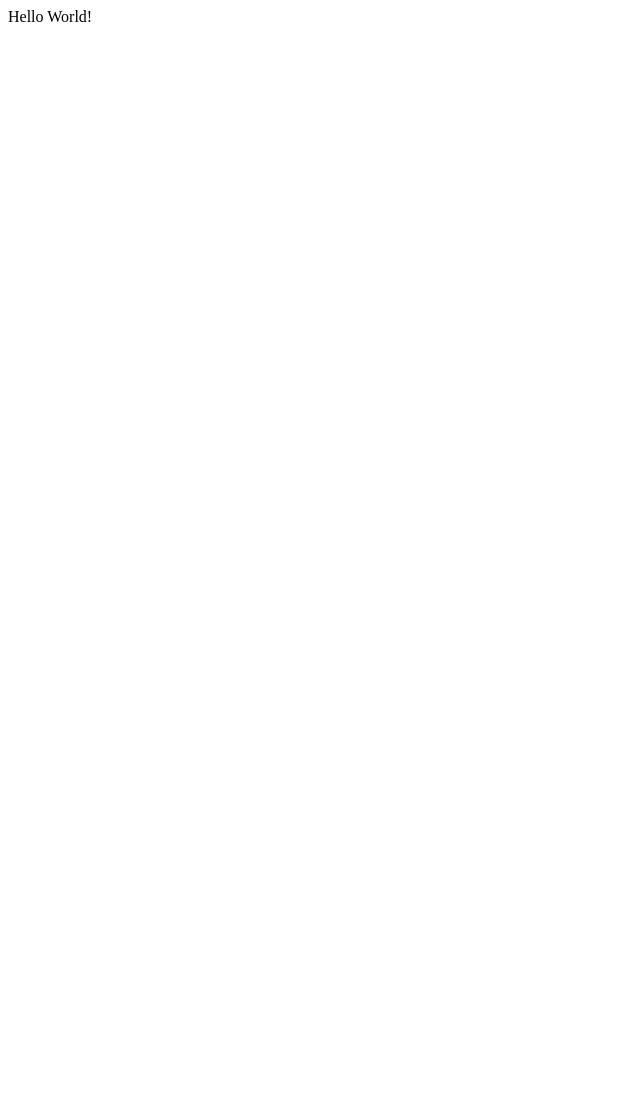
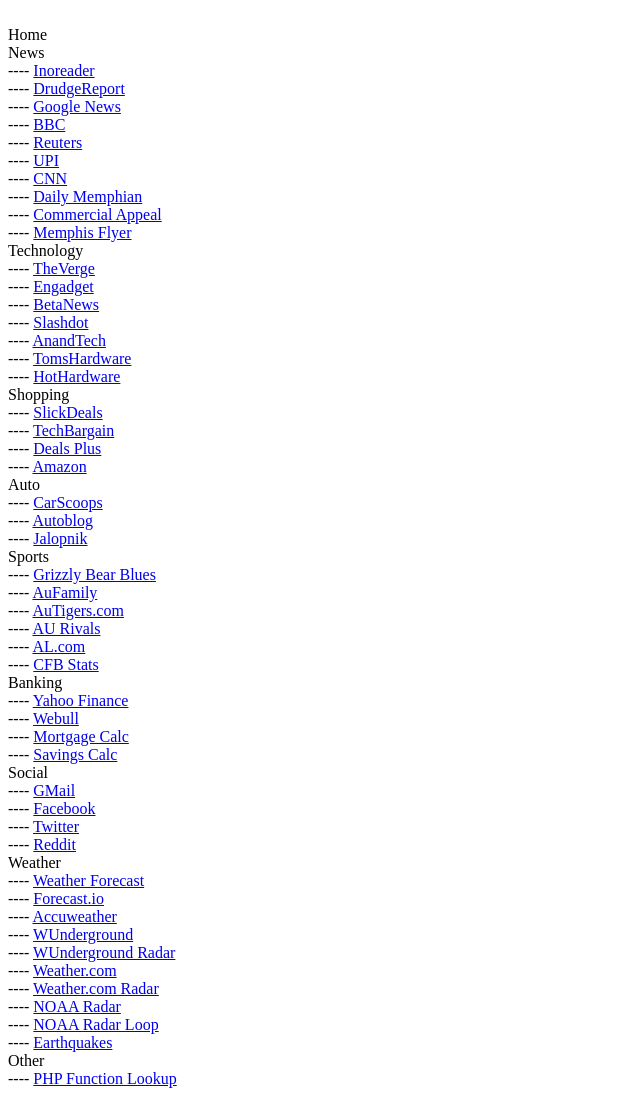
Before and after one commit to wicketr/wicketr.github.io, a plain HTML site: page index.html in a window 1280 px wide. Shown: the whole page, without its empty margins (0-640 px from the left). Before the commit the page ends 800 px from the top, so only its background shows below. Drawn offline with Linux system fonts and the light colour scheme.

Commit message:
Added dumb links

```diff
--- a/index.html
+++ b/index.html
@@ -3,6 +3,64 @@
 		<title>Home</title>
 	</head>
 	<body>
-		Hello World!
+		<br>Home</br>
+		News<br>
+		---- <a href='https://www.inoreader.com/dashboard' target='_blank'> Inoreader</a><br>
+		---- <a href='http://www.drudgereport.com' target='_blank'> DrudgeReport</a><br>
+		---- <a href='http://news.google.com' target='_blank'> Google News</a><br>
+		---- <a href='http://www.bbc.com/news' target='_blank'> BBC</a><br>
+		---- <a href='http://www.reuters.com' target='_blank'> Reuters</a><br>
+		---- <a href='http://www.upi.com' target='_blank'> UPI</a><br>
+		---- <a href='http://www.cnn.com' target='_blank'> CNN</a><br>
+		---- <a href='https://www.dailymemphian.com' target='_blank'> Daily Memphian</a><br>
+		---- <a href='http://www.commercialappeal.com' target='_blank'> Commercial Appeal</a><br>
+		---- <a href='http://www.memphisflyer.com/memphis' target='_blank'> Memphis Flyer</a><br>
+		Technology<br>
+		---- <a href='http://www.theverge.com' target='_blank'> TheVerge</a><br>
+		---- <a href='http://www.engadget.com' target='_blank'> Engadget</a><br>
+		---- <a href='http://www.betanews.com' target='_blank'> BetaNews</a><br>
+		---- <a href='http://www.slashdot.org' target='_blank'> Slashdot</a><br>
+		---- <a href='http://www.anandtech.com' target='_blank'> AnandTech</a><br>
+		---- <a href='http://www.tomshardware.com' target='_blank'> TomsHardware</a><br>
+		---- <a href='http://www.hothardware.com' target='_blank'> HotHardware</a><br>
+		Shopping<br>
+		---- <a href='http://www.slickdeals.net' target='_blank'> SlickDeals</a><br>
+		---- <a href='http://www.techbargains.com' target='_blank'> TechBargain</a><br>
+		---- <a href='http://www.dealspl.us' target='_blank'> Deals Plus</a><br>
+		---- <a href='http://www.amazon.com' target='_blank'> Amazon</a><br>
+		Auto<br>
+		---- <a href='https://www.carscoops.com/' target='_blank'> CarScoops</a><br>
+		---- <a href='http://www.autoblog.com' target='_blank'> Autoblog</a><br>
+		---- <a href='http://jalopnik.com' target='_blank'> Jalopnik</a><br>
+		Sports<br>
+		---- <a href='http://www.grizzlybearblues.com' target='_blank'> Grizzly Bear Blues</a><br>
+		---- <a href='http://aufamily.com' target='_blank'> AuFamily</a><br>
+		---- <a href='http://auburn.scout.com' target='_blank'> AuTigers.com</a><br>
+		---- <a href='http://auburn.rivals.com' target='_blank'> AU Rivals</a><br>
+		---- <a href='http://www.al.com/auburnfootball' target='_blank'> AL.com</a><br>
+		---- <a href='http://www.cfbstats.com' target='_blank'> CFB Stats</a><br>
+		Banking<br>
+		---- <a href='https://finance.yahoo.com' target='_blank'> Yahoo Finance</a><br>
+		---- <a href='https://app.webull.com/' target='_blank'> Webull</a><br>
+		---- <a href='mortgage/mortgage.php' target='_blank'> Mortgage Calc</a><br>
+		---- <a href='mortgage/savings.php' target='_blank'> Savings Calc</a><br>
+		Social<br>
+		---- <a href='http://www.gmail.com' target='_blank'> GMail</a><br>
+		---- <a href='http://www.facebook.com' target='_blank'> Facebook</a><br>
+		---- <a href='http://www.twitter.com' target='_blank'> Twitter</a><br>
+		---- <a href='http://www.reddit.com' target='_blank'> Reddit</a><br>
+		Weather<br>
+		---- <a href='http://taylor.wickens.ws/weather/' target='_blank'> Weather Forecast</a><br>
+		---- <a href='https://darksky.net/forecast/35.042,-89.6645/us12/en' target='_blank'> Forecast.io</a><br>
+		---- <a href='http://www.accuweather.com/en/us/collierville-tn/38017/hourly-weather-forecast/335715' target='_blank'> Accuweather</a><br>
+		---- <a href='https://www.wunderground.com/q/zmw:38017.1.99999' target='_blank'> WUnderground</a><br>
+		---- <a href='https://www.wunderground.com/wundermap?lat=35.06&lon=-89.68&radar=1' target='_blank'> WUnderground Radar</a><br>
+		---- <a href='https://weather.com/weather/tenday/l/USTN0102:1:US' target='_blank'> Weather.com</a><br>
+		---- <a href='https://weather.com/weather/radar/interactive/l/USTN0102:1:US' target='_blank'> Weather.com Radar</a><br>
+		---- <a href='http://radar.weather.gov/ridge/Conus/southmissvly_lite.php' target='_blank'> NOAA Radar</a><br>
+		---- <a href='http://radar.weather.gov/ridge/lite/NCR/NQA_loop.gif' target='_blank'> NOAA Radar Loop</a><br>
+		---- <a href='http://earthquake.usgs.gov/eqcenter/recenteqsus/' target='_blank'> Earthquakes</a><br>
+		Other<br>
+		---- <a href='http://phpfunctions.nfshost.com' target='_blank'> PHP Function Lookup</a><br>
 	</body>
 </html>
```
